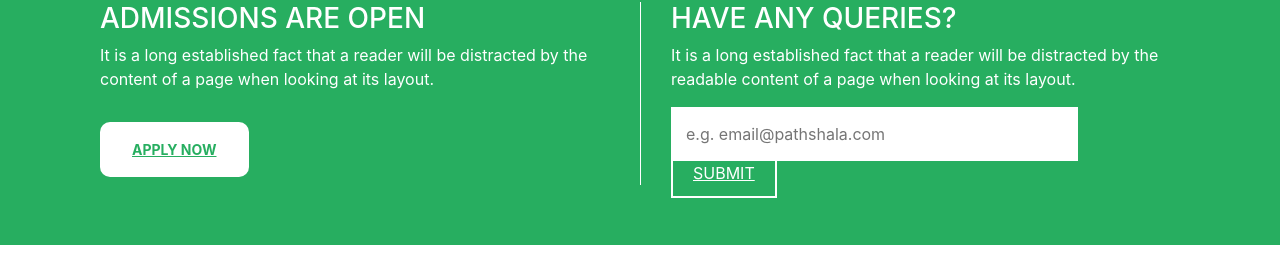
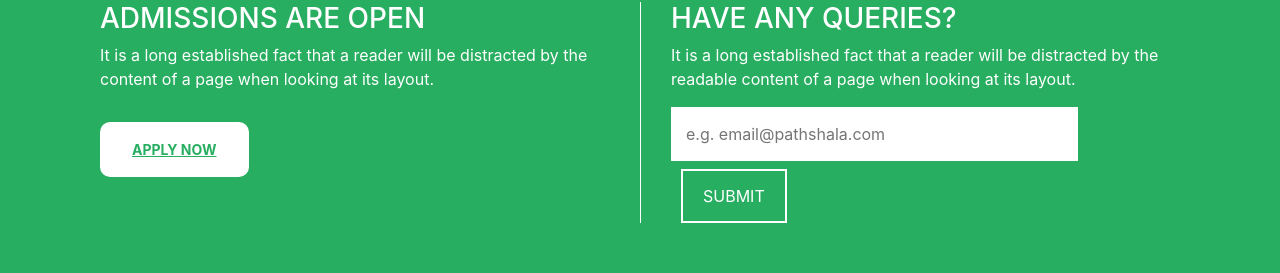
Before and after one commit to rahmanrafi32/Coop-assessment, a React (Create React App) app: page / in a window 1280 px wide. Shown: the part 1086-1359 px from the top of the page. Built offline with nearby package versions, Linux system fonts and the light colour scheme; no server answers.

Commit message:
submit button resolved

```diff
--- a/src/components/ApplyNow/ApplyNow.css
+++ b/src/components/ApplyNow/ApplyNow.css
@@ -26,10 +26,12 @@ textarea {
   font-size: inherit;
   line-height: inherit;
 }
-.input-wrapper a {
-  color: #fff;
+.input-button {
+  background-color: #27ae60;
   border: 2px solid #fff;
+  margin-left: 10px;
   padding: 13px 20px;
+  margin-top: 0px;
   cursor: pointer;
 }
 .info-row {
--- a/src/components/ApplyNow/ApplyNow.jsx
+++ b/src/components/ApplyNow/ApplyNow.jsx
@@ -21,8 +21,8 @@ const ApplyNow = () => {
               the readable content of a page when looking at its layout.
             </p>
             <div className="input-wrapper">
-              <input type="text" placeholder="e.g. email@pathshala.com" />
-              <a href="#">SUBMIT</a>
+              <input className='mb-2' type="text" placeholder="e.g. email@pathshala.com" />
+              <button className='input-button'>SUBMIT</button>
             </div>
           </div>
         </div>
```
